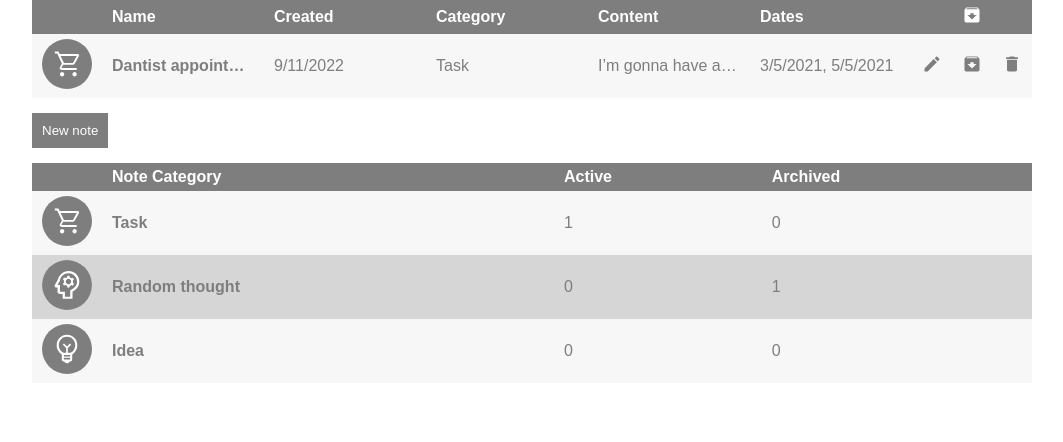
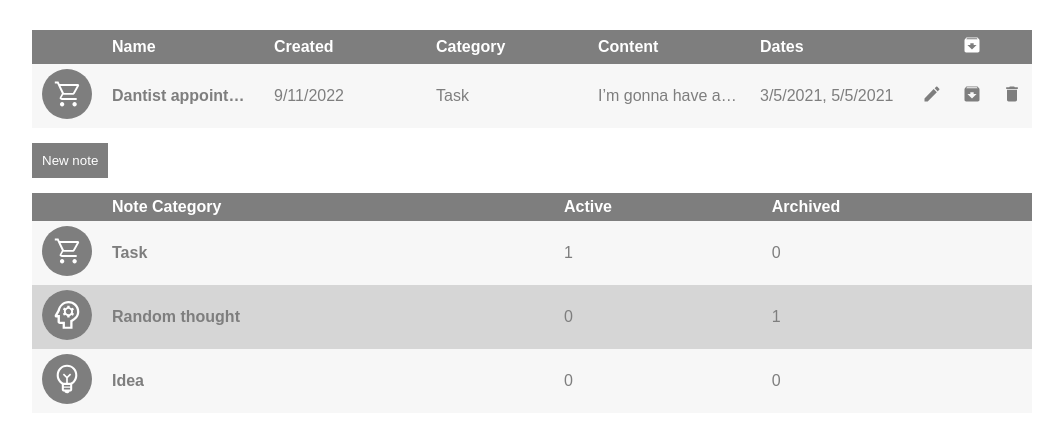
Before and after one commit to shevelidze/radency-hometask-2, a React (Create React App) app: page / in a window 1280 px wide. Shown: the top 442 px of the page, without its empty margins (108-1171 px from the left). Built offline with nearby package versions, Linux system fonts and the light colour scheme.

Commit message:
Add vertical margins to the root

```diff
--- a/src/App.css
+++ b/src/App.css
@@ -2,6 +2,7 @@
   --spacing-1: 5px;
   --spacing-2: 10px;
   --spacing-3: 15px;
+  --spacing-4: 30px;
 
   --primary-color: rgb(126, 126, 126);
   --primary-lighter-color: rgb(214, 214, 214);
--- a/src/layouts/Root/Root.module.css
+++ b/src/layouts/Root/Root.module.css
@@ -1,5 +1,5 @@
 .root {
-  margin: 0 auto;
+  margin: var(--spacing-4) auto;
   max-width: 1000px;
 }
 
```
